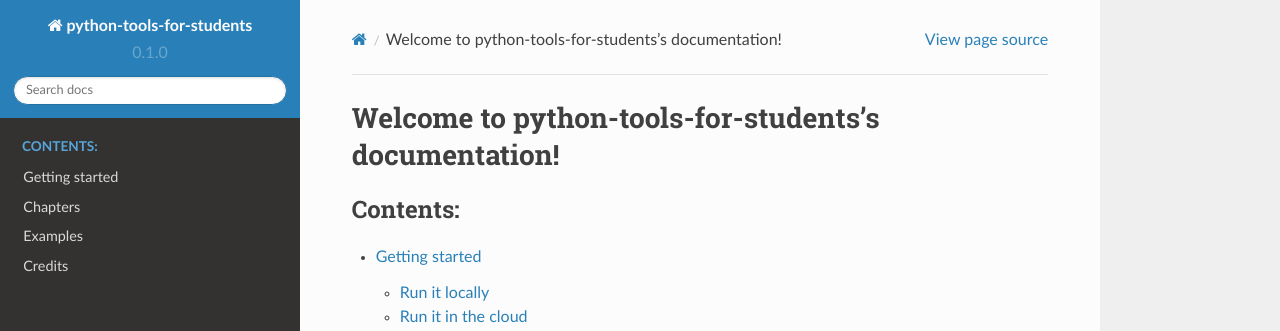
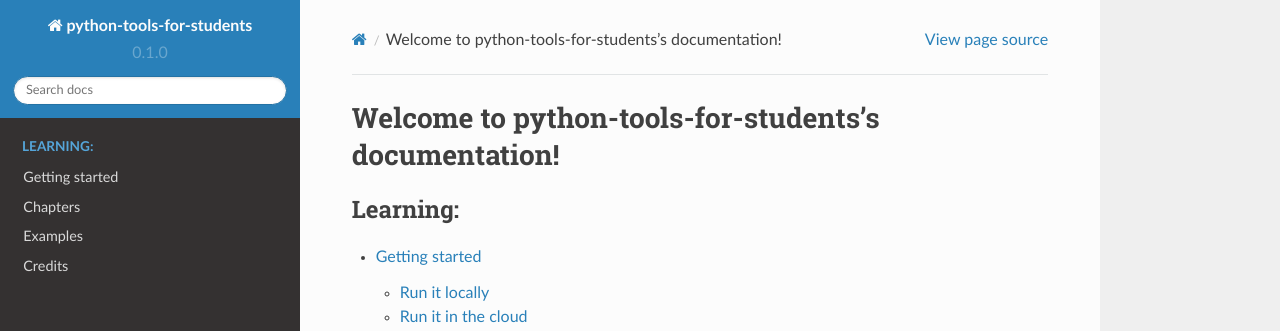
Before and after one commit to students-teach-students/python-tools-for-students, a Sphinx documentation site: the page built from docs/index.rst, in a window 1280 px wide. Shown: the top 331 px of the page. Built offline with Sphinx 7.4.7 and the Read the Docs theme 2.0.0, drawn with Linux system fonts in a browser that asks for light colours; pages that are not in the unit, such as notebooks, are missing from menus; some of the changed lines change nothing that is shown.

Commit message:
restructured main TOC

```diff
--- a/docs/index.rst
+++ b/docs/index.rst
@@ -3,7 +3,7 @@
 
 .. toctree::
     :maxdepth: 2
-    :caption: Contents:
+    :caption: Learning:
 
     readme
     getting_started
@@ -11,8 +11,13 @@
     examples
     material/cheat_sheets
     material/tutorials
+    authors
+
+.. toctree::
+    :maxdepth: 2
+    :caption: Getting involved:
+
     contributing
-    authors
 
 Indices and tables
 ==================
```
